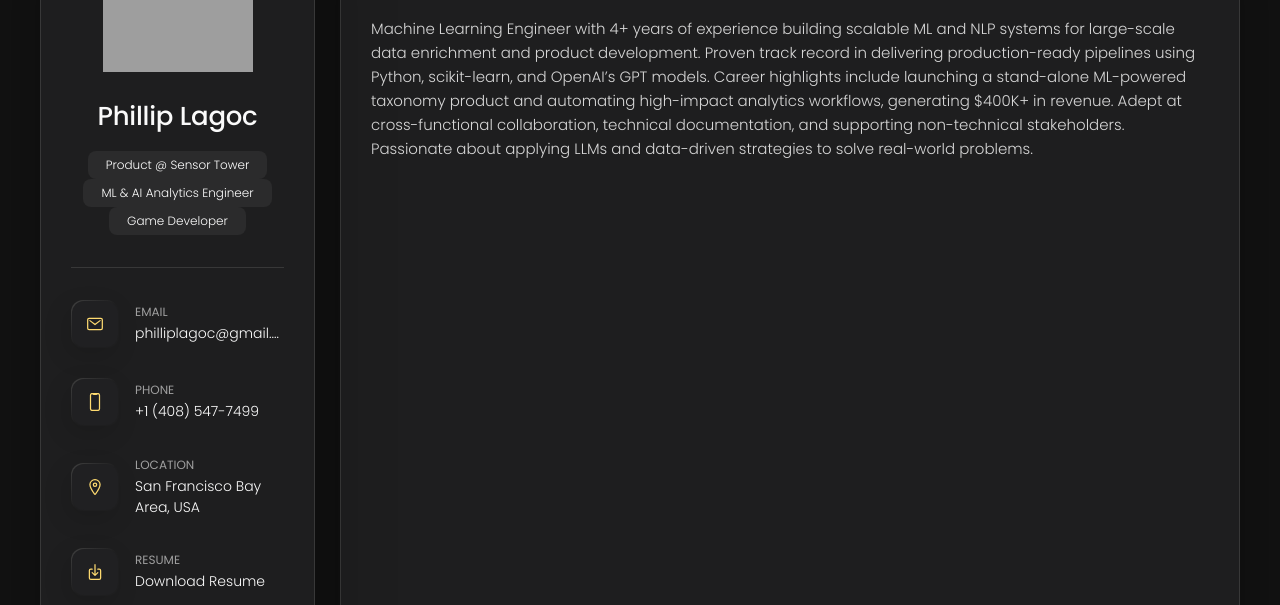
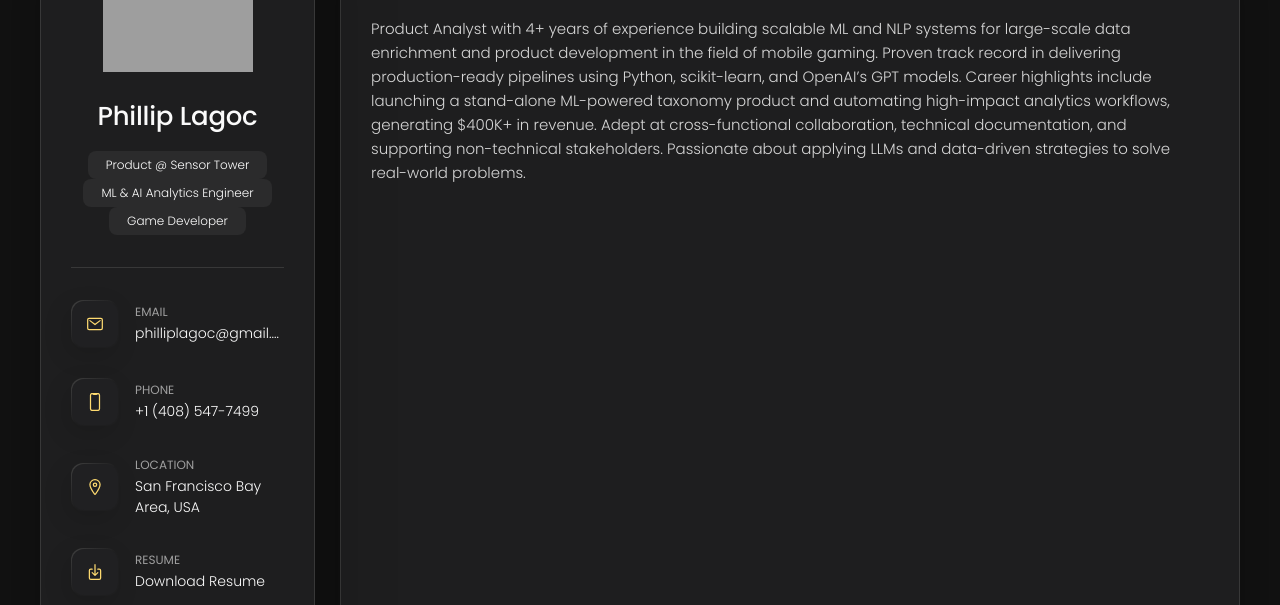
Before and after one commit to philliplagoc/philliplagoc.github.io, a plain HTML site: page index.html in a window 1280 px wide. Shown: the part 162-767 px from the top of the page. Drawn offline with nearby package versions, Linux system fonts and the light colour scheme; grey boxes are pictures that could not be loaded.

```diff
--- a/index.html
+++ b/index.html
@@ -214,7 +214,7 @@
 
         <section class="about-text">
           <p>
-            Machine Learning Engineer with 4+ years of experience building scalable ML and NLP systems for large-scale data enrichment and product development. Proven track record in delivering production-ready pipelines using Python, scikit-learn, and OpenAI’s GPT models. Career highlights include launching a stand-alone ML-powered taxonomy product and automating high-impact analytics workflows, generating $400K+ in revenue. Adept at cross-functional collaboration, technical documentation, and supporting non-technical stakeholders. Passionate about applying LLMs and data-driven strategies to solve real-world problems.
+            Product Analyst with 4+ years of experience building scalable ML and NLP systems for large-scale data enrichment and product development in the field of mobile gaming. Proven track record in delivering production-ready pipelines using Python, scikit-learn, and OpenAI’s GPT models. Career highlights include launching a stand-alone ML-powered taxonomy product and automating high-impact analytics workflows, generating $400K+ in revenue. Adept at cross-functional collaboration, technical documentation, and supporting non-technical stakeholders. Passionate about applying LLMs and data-driven strategies to solve real-world problems.
           </p>
         </section>
 
```
